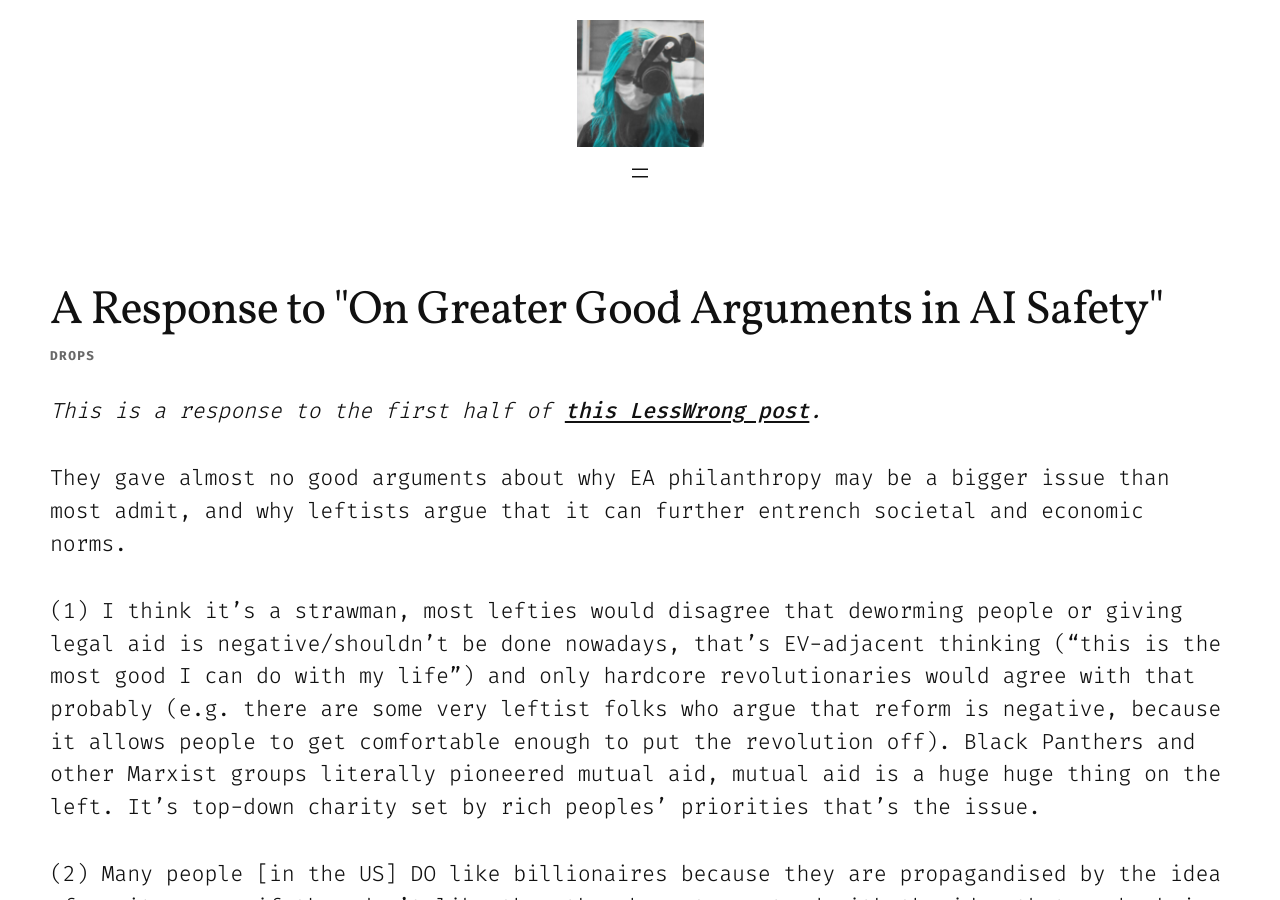
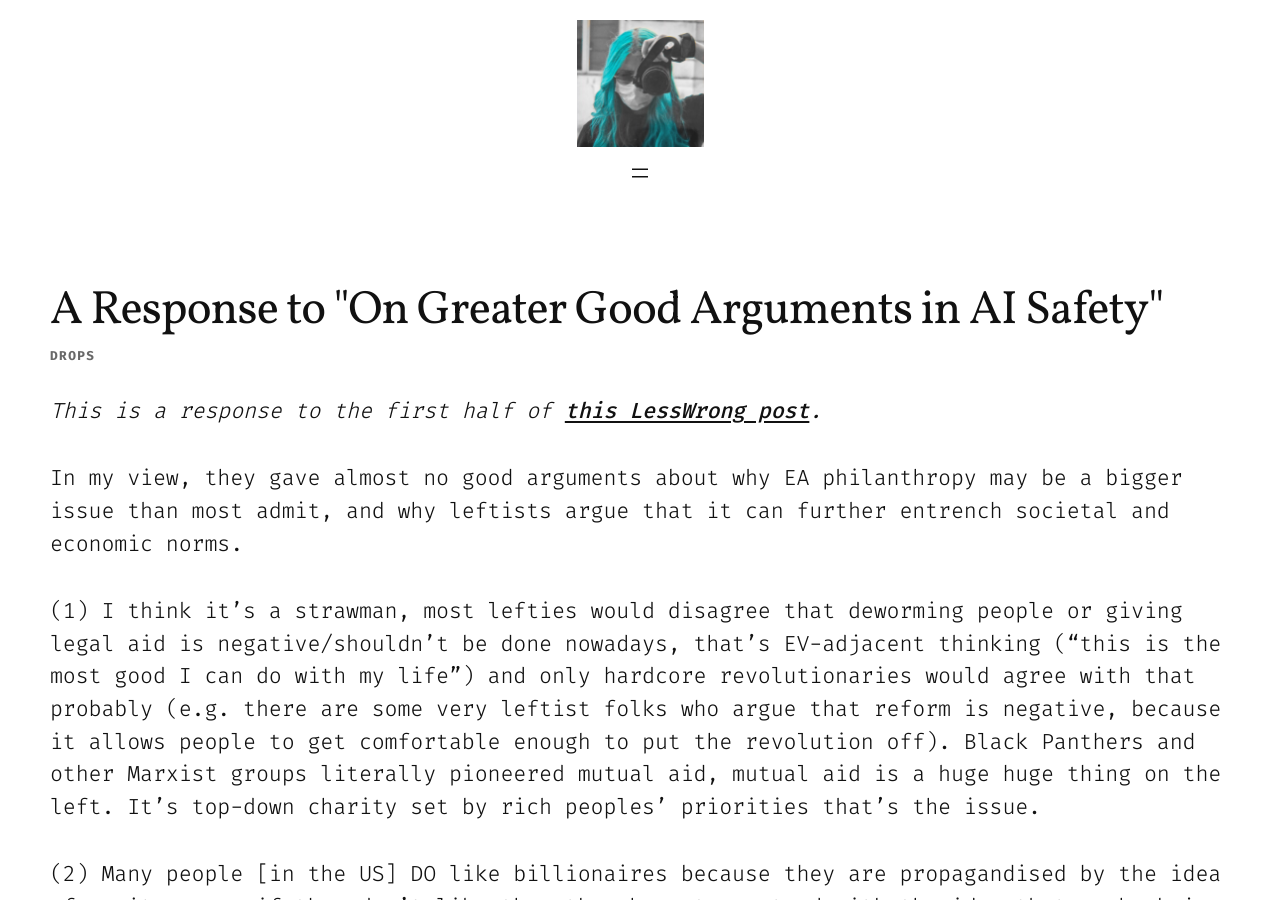
Before and after one commit to marita95/mari-portfolio-website, a Jekyll site: the page built from _posts/2026-10-29-on-greater-good-arguments-in-ai-safety.md, in a window 1280 px wide and 900 px high. Built offline with Jekyll 4.4.1, drawn with Linux system fonts in a browser that asks for light colours.

Commit message:
Reword the opening claim in the AI safety response
Co-Authored-By: Claude Opus 5 <noreply@anthropic.com>

```diff
--- a/_posts/2026-10-29-on-greater-good-arguments-in-ai-safety.md
+++ b/_posts/2026-10-29-on-greater-good-arguments-in-ai-safety.md
@@ -7,7 +7,7 @@ categories: Drops
 
 *This is a response to the first half of [this LessWrong post](https://www.lesswrong.com/posts/WRvxRHMCmc3Qt4axz/greater-good-arguments-in-ai-safety).*
 
-They gave almost no good arguments about why EA philanthropy may be a bigger issue than most admit, and why leftists argue that it can further entrench societal and economic norms.
+In my view, they gave almost no good arguments about why EA philanthropy may be a bigger issue than most admit, and why leftists argue that it can further entrench societal and economic norms.
 
 (1) I think it's a strawman, most lefties would disagree that deworming people or giving legal aid is negative/shouldn't be done nowadays, that's EV-adjacent thinking ("this is the most good I can do with my life") and only hardcore revolutionaries would agree with that probably (e.g. there are some very leftist folks who argue that reform is negative, because it allows people to get comfortable enough to put the revolution off). Black Panthers and other Marxist groups literally pioneered mutual aid, mutual aid is a huge huge thing on the left. It's top-down charity set by rich peoples' priorities that's the issue.
 
```
